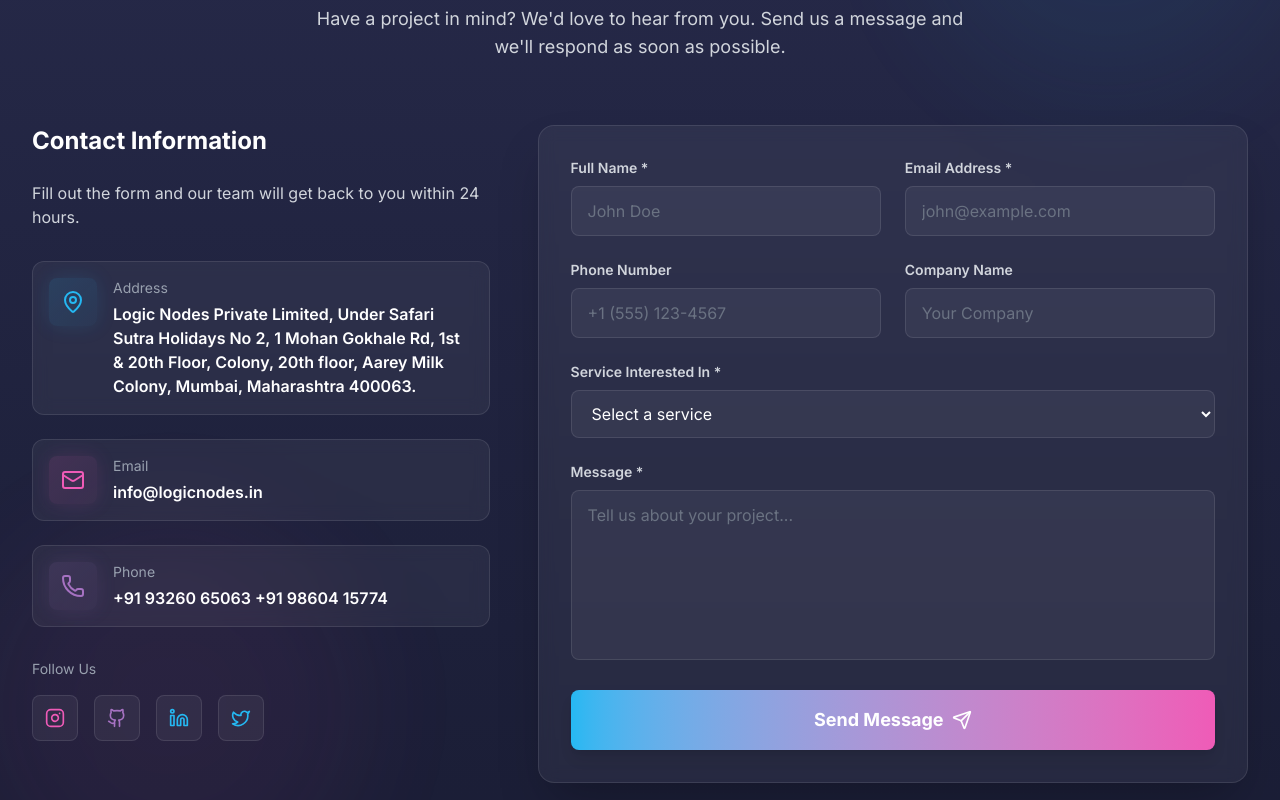
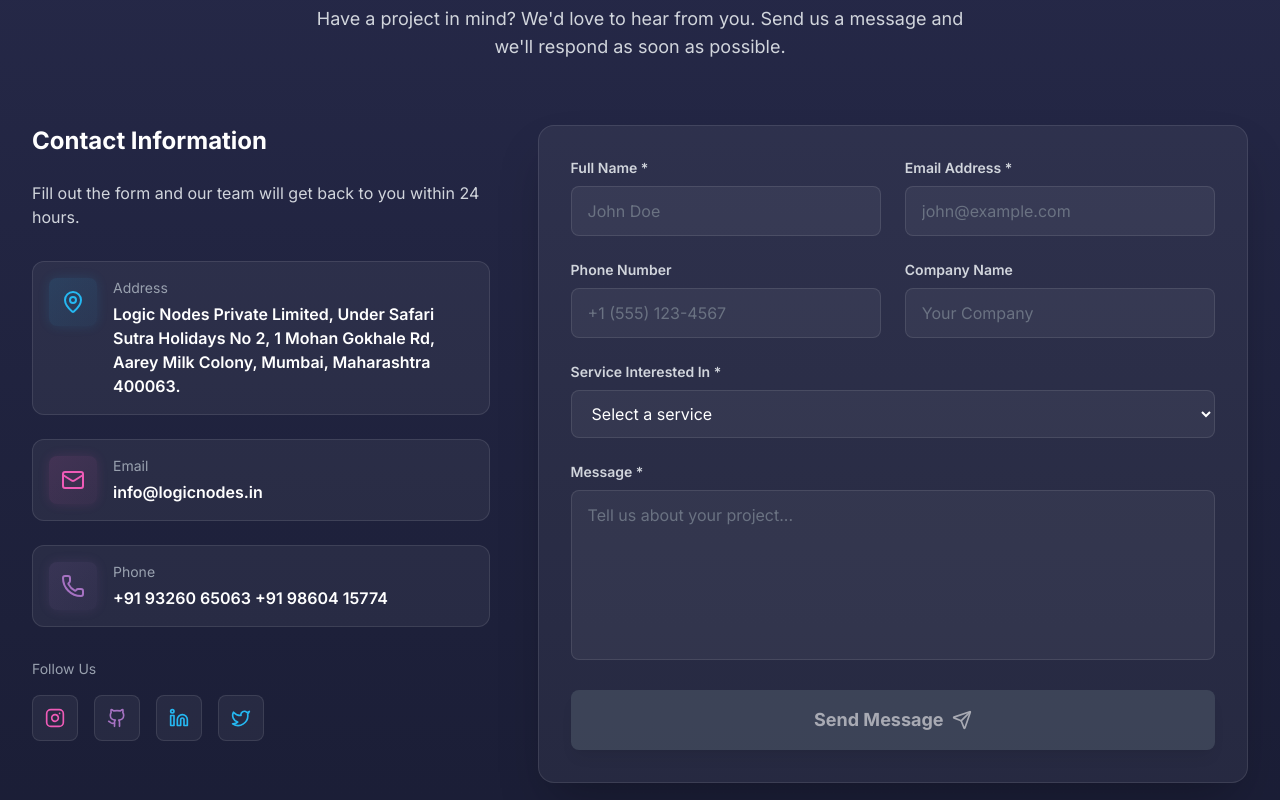
Before and after one commit to rupin-desai/logic-nodes, a React (Vite) app: page / in a window 1280 px wide. Shown: the part 6940-7740 px from the top of the page. Built offline with nearby package versions, Linux system fonts and the light colour scheme.

Commit message:
refactor: streamline ContactForm component by removing motion elements and enhancing validation logic

```diff
--- a/src/components/ContactForm.jsx
+++ b/src/components/ContactForm.jsx
@@ -1,6 +1,5 @@
 import React, { useState } from "react";
 // eslint-disable-next-line no-unused-vars
-import { motion } from "framer-motion";
 import {
   Mail,
   Phone,
@@ -13,6 +12,8 @@ import {
   Instagram,
 } from "lucide-react";
 
+const emailRegex = /^[^\s@]+@[^\s@]+\.[^\s@]+$/;
+
 const ContactForm = () => {
   const [formData, setFormData] = useState({
     name: "",
@@ -23,52 +24,16 @@ const ContactForm = () => {
     message: "",
   });
 
+  const [errors, setErrors] = useState({});
   const [isSubmitted, setIsSubmitted] = useState(false);
-
-  const handleChange = (e) => {
-    setFormData({
-      ...formData,
-      [e.target.name]: e.target.value,
-    });
-  };
-
-  const handleMailTo = () => {
-    const subject = `Inquiry from ${formData.name || "Website Visitor"}`;
-    const body = `Name: ${formData.name}
-Email: ${formData.email}
-Phone: ${formData.phone}
-Company: ${formData.company}
-Service: ${formData.service}
-
-Message:
-${formData.message}`;
-    const mailto = `mailto:contact@logicnodes.com?subject=${encodeURIComponent(
-      subject
-    )}&body=${encodeURIComponent(body)}`;
-    // open mail client
-    window.location.href = mailto;
-
-    // show temporary submitted state
-    setIsSubmitted(true);
-    setTimeout(() => {
-      setIsSubmitted(false);
-      setFormData({
-        name: "",
-        email: "",
-        phone: "",
-        company: "",
-        service: "",
-        message: "",
-      });
-    }, 3000);
-  };
+  const [sending, setSending] = useState(false);
 
   const contactInfo = [
     {
       icon: MapPin,
       title: "Address",
       value:
-        "Logic Nodes Private Limited, Under Safari Sutra Holidays No 2, 1 Mohan Gokhale Rd, 1st & 20th Floor, Colony, 20th floor, Aarey Milk Colony, Mumbai, Maharashtra 400063.",
+        "Logic Nodes Private Limited, Under Safari Sutra Holidays No 2, 1 Mohan Gokhale Rd, Aarey Milk Colony, Mumbai, Maharashtra 400063.",
       link: "https://maps.google.com?q=Logic+Nodes+Private+Limited+Mumbai+400063",
       color: "#25B8F2",
     },
@@ -121,97 +86,124 @@ ${formData.message}`;
     "UI/UX Design",
   ];
 
+  const validate = (data) => {
+    const e = {};
+    if (!data.name.trim()) e.name = "Full name is required";
+    if (!data.email.trim()) e.email = "Email is required";
+    else if (!emailRegex.test(data.email)) e.email = "Enter a valid email";
+    if (!data.service) e.service = "Please select a service";
+    if (!data.message.trim()) e.message = "Message is required";
+    // optional: basic phone validation if provided
+    if (
+      data.phone &&
+      data.phone.trim() &&
+      !/^[\d+\-\s()]{6,}$/.test(data.phone)
+    )
+      e.phone = "Enter a valid phone number";
+    return e;
+  };
+
+  const handleChange = (e) => {
+    const { name, value } = e.target;
+    const next = { ...formData, [name]: value };
+    setFormData(next);
+
+    // validate field on change (lightweight)
+    setErrors((prev) => {
+      const nextErrors = { ...prev };
+      const fieldErrs = validate(next);
+      if (fieldErrs[name]) nextErrors[name] = fieldErrs[name];
+      else delete nextErrors[name];
+      return nextErrors;
+    });
+  };
+
+  const handleMailTo = () => {
+    // double-check validation before proceeding
+    const validation = validate(formData);
+    if (Object.keys(validation).length) {
+      setErrors(validation);
+      return;
+    }
+
+    if (sending) return;
+    setSending(true);
+
+    const subject = `Inquiry from ${formData.name || "Website Visitor"}`;
+    const body = `Name: ${formData.name}
+Email: ${formData.email}
+Phone: ${formData.phone}
+Company: ${formData.company}
+Service: ${formData.service}
+
+Message:
+${formData.message}`;
+
+    const mailto = `mailto:contact@logicnodes.com?subject=${encodeURIComponent(
+      subject
+    )}&body=${encodeURIComponent(body)}`;
+
+    // open mail client
+    window.location.href = mailto;
+
+    // show temporary submitted state
+    setIsSubmitted(true);
+    setTimeout(() => {
+      setIsSubmitted(false);
+      setFormData({
+        name: "",
+        email: "",
+        phone: "",
+        company: "",
+        service: "",
+        message: "",
+      });
+      setErrors({});
+      setSending(false);
+    }, 3000);
+  };
+
+  const handleSubmit = (e) => {
+    e.preventDefault();
+    const validation = validate(formData);
+    setErrors(validation);
+    if (Object.keys(validation).length === 0) {
+      handleMailTo();
+    }
+  };
+
+  const isValid = Object.keys(validate(formData)).length === 0;
+
   return (
     <section
       id="contact"
       className="relative py-24 overflow-hidden bg-linear-to-b from-[#282B4C] to-[#1a1d35]"
     >
-      {/* Background Animation */}
-      <div className="absolute inset-0 overflow-hidden opacity-30">
-        <motion.div
-          animate={{
-            transform: [
-              "translate3d(0,0,0)",
-              "translate3d(20px,-20px,0)",
-              "translate3d(0,0,0)",
-            ],
-          }}
-          transition={{
-            duration: 10,
-            repeat: Infinity,
-            ease: "easeInOut",
-          }}
-          className="absolute top-0 right-0 w-96 h-96 bg-[#25B8F2]/20 rounded-full blur-3xl"
-        />
-        <motion.div
-          animate={{
-            transform: [
-              "translate3d(0,0,0)",
-              "translate3d(-20px,20px,0)",
-              "translate3d(0,0,0)",
-            ],
-          }}
-          transition={{
-            duration: 8,
-            repeat: Infinity,
-            ease: "easeInOut",
-          }}
-          className="absolute bottom-0 left-0 w-96 h-96 bg-[#EF5BB7]/20 rounded-full blur-3xl"
-        />
-      </div>
+      {/* Background (keep lightweight) */}
+      <div className="absolute inset-0 overflow-hidden opacity-20 pointer-events-none" />
 
       <div className="relative max-w-7xl mx-auto px-4 sm:px-6 lg:px-8">
         {/* Section Header */}
-        <motion.div
-          initial={{ opacity: 0, transform: "translate3d(0,30px,0)" }}
-          whileInView={{ opacity: 1, transform: "translate3d(0,0,0)" }}
-          transition={{ duration: 0.8 }}
-          viewport={{ once: true }}
-          className="text-center mb-16"
-        >
-          <motion.span
-            initial={{ opacity: 0, transform: "translate3d(0,20px,0)" }}
-            whileInView={{ opacity: 1, transform: "translate3d(0,0,0)" }}
-            transition={{ duration: 0.6 }}
-            viewport={{ once: true }}
-            className="inline-block px-4 py-2 rounded-full bg-[#25B8F2]/10 border border-[#25B8F2]/30 text-[#25B8F2] text-sm font-semibold mb-4"
-          >
+        <div className="text-center mb-16 animate-fade-up">
+          <span className="inline-block px-4 py-2 rounded-full bg-[#25B8F2]/10 border border-[#25B8F2]/30 text-[#25B8F2] text-sm font-semibold mb-4">
             GET IN TOUCH
-          </motion.span>
-          <motion.h2
-            initial={{ opacity: 0, transform: "translate3d(0,20px,0)" }}
-            whileInView={{ opacity: 1, transform: "translate3d(0,0,0)" }}
-            transition={{ duration: 0.8 }}
-            viewport={{ once: true }}
-            className="text-4xl md:text-5xl font-bold mb-6"
-          >
+          </span>
+          <h2 className="text-4xl md:text-5xl font-bold mb-6">
             <span className="bg-linear-to-r from-[#25B8F2] via-[#A672C2] to-[#EF5BB7] bg-clip-text text-transparent">
               Let's Start a
             </span>
             <br />
             <span className="text-white">Conversation</span>
-          </motion.h2>
-          <motion.p
-            initial={{ opacity: 0, transform: "translate3d(0,20px,0)" }}
-            whileInView={{ opacity: 1, transform: "translate3d(0,0,0)" }}
-            transition={{ duration: 0.8 }}
-            viewport={{ once: true }}
-            className="text-gray-300 text-lg max-w-2xl mx-auto"
-          >
+          </h2>
+          <p className="text-gray-300 text-lg max-w-2xl mx-auto">
             Have a project in mind? We'd love to hear from you. Send us a
             message and we'll respond as soon as possible.
-          </motion.p>
-        </motion.div>
+          </p>
+        </div>
 
         <div className="grid lg:grid-cols-5 gap-12">
           {/* Contact Information */}
-          <motion.div
-            initial={{ opacity: 0, transform: "translate3d(-30px,0,0)" }}
-            whileInView={{ opacity: 1, transform: "translate3d(0,0,0)" }}
-            transition={{ duration: 0.8 }}
-            viewport={{ once: true }}
-            className="lg:col-span-2 space-y-8"
-          >
+          <div className="lg:col-span-2 space-y-8 animate-fade-up">
             <div>
               <h3 className="text-2xl font-bold text-white mb-6">
                 Contact Information
@@ -224,39 +216,24 @@ ${formData.message}`;
 
             {/* Contact Cards */}
             <div className="space-y-6">
-              {contactInfo.map((info, index) => (
-                <motion.a
+              {contactInfo.map((info, index) => {
+                const Icon = info.icon;
+                return (
+                  <a
                     key={index}
                     href={info.link}
                     target="_blank"
                     rel="noopener noreferrer"
-                  initial={{
-                    opacity: 0,
-                    transform: "translate3d(-20px,0,0)",
-                  }}
-                  whileInView={{
-                    opacity: 1,
-                    transform: "translate3d(0,0,0)",
-                  }}
-                  transition={{ duration: 0.6, delay: index * 0.1 }}
-                  viewport={{ once: true }}
-                  whileHover={{
-                    transform: "translate3d(10px,0,0)",
-                    scale: 1.02,
-                  }}
-                  className="flex items-start gap-4 p-4 rounded-xl bg-white/5 backdrop-blur-sm border border-white/10 hover:border-white/20 transition-all duration-300 group cursor-pointer"
+                    className="flex items-start gap-4 p-4 rounded-xl bg-white/5 border border-white/10 hover:border-white/20 transition-all duration-300 group"
                   >
                     <div
                       className="p-3 rounded-lg"
                       style={{
                         background: `linear-gradient(135deg, ${info.color}20, ${info.color}10)`,
-                      boxShadow: `0 0 20px ${info.color}20`,
+                        boxShadow: `0 0 12px ${info.color}20`,
                       }}
                     >
-                    <info.icon
-                      className="w-6 h-6"
-                      style={{ color: info.color }}
-                    />
+                      <Icon className="w-6 h-6" style={{ color: info.color }} />
                     </div>
                     <div>
                       <p className="text-gray-400 text-sm mb-1">{info.title}</p>
@@ -264,82 +241,54 @@ ${formData.message}`;
                         {info.value}
                       </p>
                     </div>
-                </motion.a>
-              ))}
+                  </a>
+                );
+              })}
             </div>
 
             {/* Social Links */}
             <div>
               <p className="text-gray-400 text-sm mb-4">Follow Us</p>
               <div className="flex gap-4">
-                {socialLinks.map((social, index) => (
-                  <motion.a
+                {socialLinks.map((social, index) => {
+                  const Icon = social.icon;
+                  return (
+                    <a
                       key={index}
                       href={social.link}
                       target="_blank"
                       rel="noopener noreferrer"
-                    whileHover={{
-                      transform: "translate3d(0,-5px,0)",
-                      scale: 1.1,
-                    }}
-                    whileTap={{
-                      transform: "translate3d(0,2px,0)",
-                      scale: 0.95,
-                    }}
-                    className="p-3 rounded-lg bg-white/5 border border-white/10 hover:border-white/20 transition-all duration-300 cursor-pointer"
-                    style={{
-                      boxShadow: `0 0 0 ${social.color}00`,
-                    }}
+                      className="p-3 rounded-lg bg-white/5 border border-white/10 hover:border-white/20 transition-transform duration-200 transform hover:-translate-y-1"
+                      style={{ boxShadow: `0 0 0 ${social.color}00` }}
                       onMouseEnter={(e) => {
-                      e.currentTarget.style.boxShadow = `0 0 20px ${social.color}40`;
+                        e.currentTarget.style.boxShadow = `0 0 16px ${social.color}40`;
                       }}
                       onMouseLeave={(e) => {
                         e.currentTarget.style.boxShadow = `0 0 0 ${social.color}00`;
                       }}
                     >
-                    <social.icon
+                      <Icon
                         className="w-5 h-5"
                         style={{ color: social.color }}
                       />
-                  </motion.a>
-                ))}
+                    </a>
+                  );
+                })}
               </div>
             </div>
-          </motion.div>
+          </div>
 
           {/* Contact Form */}
-          <motion.div
-            initial={{ opacity: 0, transform: "translate3d(30px,0,0)" }}
-            whileInView={{ opacity: 1, transform: "translate3d(0,0,0)" }}
-            transition={{ duration: 0.8 }}
-            viewport={{ once: true }}
-            className="lg:col-span-3"
+          <div className="lg:col-span-3 animate-fade-up">
+            <form
+              onSubmit={handleSubmit}
+              className="relative p-8 rounded-2xl bg-white/5 border border-white/10 shadow-2xl"
+              noValidate
             >
-            <form className="relative p-8 rounded-2xl bg-white/5 backdrop-blur-sm border border-white/10 shadow-2xl">
               {isSubmitted && (
-                <motion.div
-                  initial={{
-                    opacity: 0,
-                    transform: "translate3d(0,20px,0) scale(0.8)",
-                  }}
-                  animate={{
-                    opacity: 1,
-                    transform: "translate3d(0,0,0) scale(1)",
-                  }}
-                  exit={{
-                    opacity: 0,
-                    transform: "translate3d(0,20px,0) scale(0.8)",
-                  }}
-                  className="absolute inset-0 flex items-center justify-center bg-[#282B4C]/95 backdrop-blur-sm rounded-2xl z-10"
-                >
+                <div className="absolute inset-0 flex items-center justify-center bg-[#282B4C]/95 rounded-2xl z-10">
                   <div className="text-center">
-                    <motion.div
-                      initial={{ transform: "translate3d(0,0,0) scale(0)" }}
-                      animate={{ transform: "translate3d(0,0,0) scale(1)" }}
-                      transition={{ delay: 0.2, type: "spring" }}
-                    >
                     <CheckCircle className="w-20 h-20 text-[#25B8F2] mx-auto mb-4" />
-                    </motion.div>
                     <h3 className="text-2xl font-bold text-white mb-2">
                       Thank You!
                     </h3>
@@ -347,7 +296,7 @@ ${formData.message}`;
                       We'll get back to you within 24 hours.
                     </p>
                   </div>
-                </motion.div>
+                </div>
               )}
 
               <div className="grid md:grid-cols-2 gap-6">
@@ -361,9 +310,14 @@ ${formData.message}`;
                     value={formData.name}
                     onChange={handleChange}
                     required
-                    className="w-full px-4 py-3 rounded-lg bg-white/5 border border-white/10 text-white placeholder-gray-500 focus:outline-none focus:border-[#25B8F2] focus:ring-2 focus:ring-[#25B8F2]/20 transition-all duration-300"
+                    className={`w-full px-4 py-3 rounded-lg bg-white/5 border ${
+                      errors.name ? "border-red-400" : "border-white/10"
+                    } text-white placeholder-gray-500 focus:outline-none focus:border-[#25B8F2] focus:ring-2 focus:ring-[#25B8F2]/20 transition-all duration-300`}
                     placeholder="John Doe"
                   />
+                  {errors.name && (
+                    <p className="text-sm text-red-400 mt-2">{errors.name}</p>
+                  )}
                 </div>
 
                 <div>
@@ -376,9 +330,14 @@ ${formData.message}`;
                     value={formData.email}
                     onChange={handleChange}
                     required
-                    className="w-full px-4 py-3 rounded-lg bg-white/5 border border-white/10 text-white placeholder-gray-500 focus:outline-none focus:border-[#25B8F2] focus:ring-2 focus:ring-[#25B8F2]/20 transition-all duration-300"
+                    className={`w-full px-4 py-3 rounded-lg bg-white/5 border ${
+                      errors.email ? "border-red-400" : "border-white/10"
+                    } text-white placeholder-gray-500 focus:outline-none focus:border-[#25B8F2] focus:ring-2 focus:ring-[#25B8F2]/20 transition-all duration-300`}
                     placeholder="john@example.com"
                   />
+                  {errors.email && (
+                    <p className="text-sm text-red-400 mt-2">{errors.email}</p>
+                  )}
                 </div>
 
                 <div>
@@ -390,9 +349,14 @@ ${formData.message}`;
                     name="phone"
                     value={formData.phone}
                     onChange={handleChange}
-                    className="w-full px-4 py-3 rounded-lg bg-white/5 border border-white/10 text-white placeholder-gray-500 focus:outline-none focus:border-[#25B8F2] focus:ring-2 focus:ring-[#25B8F2]/20 transition-all duration-300"
+                    className={`w-full px-4 py-3 rounded-lg bg-white/5 border ${
+                      errors.phone ? "border-red-400" : "border-white/10"
+                    } text-white placeholder-gray-500 focus:outline-none focus:border-[#25B8F2] focus:ring-2 focus:ring-[#25B8F2]/20 transition-all duration-300`}
                     placeholder="+1 (555) 123-4567"
                   />
+                  {errors.phone && (
+                    <p className="text-sm text-red-400 mt-2">{errors.phone}</p>
+                  )}
                 </div>
 
                 <div>
@@ -418,7 +382,9 @@ ${formData.message}`;
                     value={formData.service}
                     onChange={handleChange}
                     required
-                    className="w-full px-4 py-3 rounded-lg bg-white/5 border border-white/10 text-white focus:outline-none focus:border-[#25B8F2] focus:ring-2 focus:ring-[#25B8F2]/20 transition-all duration-300"
+                    className={`w-full px-4 py-3 rounded-lg bg-white/5 border ${
+                      errors.service ? "border-red-400" : "border-white/10"
+                    } text-white focus:outline-none focus:border-[#25B8F2] focus:ring-2 focus:ring-[#25B8F2]/20 transition-all duration-300`}
                   >
                     <option value="" className="bg-[#282B4C]">
                       Select a service
@@ -433,6 +399,11 @@ ${formData.message}`;
                       </option>
                     ))}
                   </select>
+                  {errors.service && (
+                    <p className="text-sm text-red-400 mt-2">
+                      {errors.service}
+                    </p>
+                  )}
                 </div>
 
                 <div className="md:col-span-2">
@@ -445,24 +416,33 @@ ${formData.message}`;
                     onChange={handleChange}
                     required
                     rows={6}
-                    className="w-full px-4 py-3 rounded-lg bg-white/5 border border-white/10 text-white placeholder-gray-500 focus:outline-none focus:border-[#25B8F2] focus:ring-2 focus:ring-[#25B8F2]/20 transition-all duration-300 resize-none"
+                    className={`w-full px-4 py-3 rounded-lg bg-white/5 border ${
+                      errors.message ? "border-red-400" : "border-white/10"
+                    } text-white placeholder-gray-500 focus:outline-none focus:border-[#25B8F2] focus:ring-2 focus:ring-[#25B8F2]/20 transition-all duration-300 resize-none`}
                     placeholder="Tell us about your project..."
                   />
+                  {errors.message && (
+                    <p className="text-sm text-red-400 mt-2">
+                      {errors.message}
+                    </p>
+                  )}
                 </div>
               </div>
 
-              <motion.button
-                type="button"
-                onClick={handleMailTo}
-                whileHover={{ transform: "translate3d(0,-3px,0)" }}
-                whileTap={{ transform: "translate3d(0,2px,0)" }}
-                className="mt-6 w-full px-8 py-4 bg-linear-to-r from-[#25B8F2] to-[#EF5BB7] rounded-lg font-bold text-white text-lg shadow-lg hover:shadow-[#25B8F2]/50 transition-all duration-300 flex items-center justify-center gap-2 group cursor-pointer"
+              <button
+                type="submit"
+                disabled={!isValid || sending}
+                className={`mt-6 w-full px-8 py-4 rounded-lg font-bold text-white text-lg shadow-lg transition-all duration-200 flex items-center justify-center gap-2 ${
+                  isValid && !sending
+                    ? "bg-linear-to-r from-[#25B8F2] to-[#EF5BB7] hover:shadow-[#25B8F2]/50 cursor-pointer"
+                    : "bg-gray-600 cursor-not-allowed opacity-60"
+                }`}
               >
-                Send Message
-                <Send className="w-5 h-5 group-hover:translate-x-1 transition-transform" />
-              </motion.button>
+                {sending ? "Opening mail client..." : "Send Message"}
+                <Send className="w-5 h-5" />
+              </button>
             </form>
-          </motion.div>
+          </div>
         </div>
       </div>
     </section>
```
Lines whose indentation alone changed are shown as unchanged.
